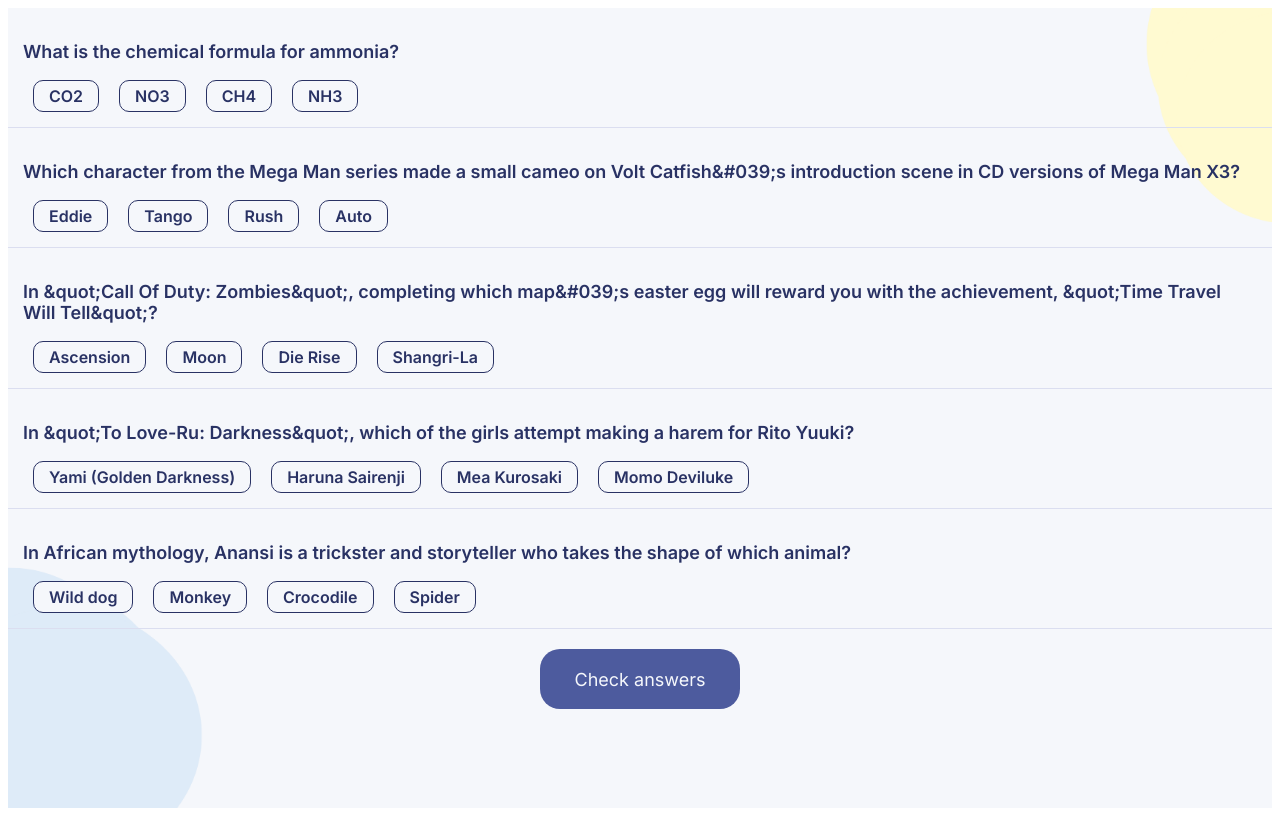
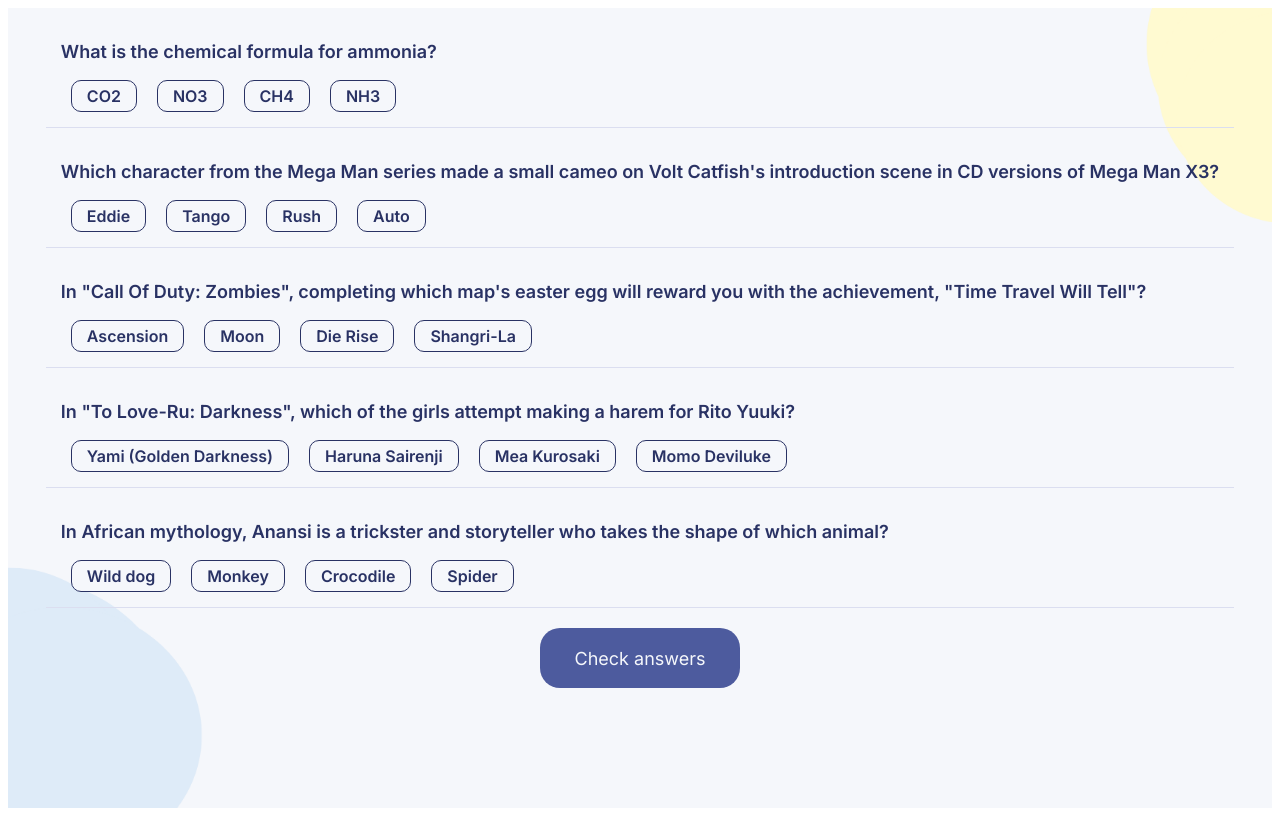
Before and after one commit to yashjangir1/quizzical, a React (Create React App) app: page / in a window 1280 px wide. Built offline with nearby package versions, Linux system fonts and the light colour scheme.

Commit message:
option click functionality

```diff
--- a/package.json
+++ b/package.json
@@ -8,7 +8,8 @@
     "@testing-library/user-event": "^13.5.0",
     "react": "^18.2.0",
     "react-dom": "^18.2.0",
-    "react-scripts": "5.0.1",
+    "react-scripts": "^2.1.3",
+    "uuidv4": "^6.2.13",
     "web-vitals": "^2.1.4"
   },
   "scripts": {
--- a/src/components/Question/index.css
+++ b/src/components/Question/index.css
@@ -1,5 +1,8 @@
 @import url('https://fonts.googleapis.com/css2?family=Barlow:wght@300;400;500;600;800&family=Inter:wght@100;300;400;600;700;800&family=Karla:wght@200;300;400;500;600;800&display=swap');
 
+body{
+    box-sizing: border-box;
+}
 
 .question-container{
     display: flex;
@@ -18,12 +21,10 @@
 .option{
     font-family: Inter;
     font-size: 16px;
-    border: 1px solid #293264;
     border-radius: 10px;
     padding: 5px 15px 5px 15px;
     margin-left: 10px;
     margin-right: 10px;
     color: #293264;
     font-weight: 600;
-    background-color: #F5F7FB;
 }
--- a/src/components/Question/index.js
+++ b/src/components/Question/index.js
@@ -1,17 +1,20 @@
 import React from "react";
 import './index.css'
+import { v4 as uuid } from "uuid";
 
 const Question = (props) => {
     const {question, options} = props
+    const [optionClicked, setOptionClicked] = React.useState('')
+
+    const onOptionSelect = (e) => {
+        setOptionClicked(e.target.textContent);
+    }
 
     return (
         <div className="question-container">
-            <p className="question">{decodeURI(encodeURI(question))}</p>
+            <p className="question">{decodeURI(question.replaceAll("&quot;", '"').replaceAll("&#039;", "'"))}</p>
             <div className="options-container">
-                <button className="option">{options[0]}</button>
-                <button className="option">{options[1]}</button>
-                <button className="option">{options[2]}</button>
-                <button className="option">{options[3]}</button>
+                {options.map((item) => <button onClick = {onOptionSelect} key = {uuid()} className="option" style={{backgroundColor: optionClicked === item ? "#D6DBF5" : "#F5F7FB", border: optionClicked === item ?  "none":"1px solid #293264"}} >{item}</button>)}
             </div>
         </div>
     )
--- a/src/components/QuizQuestions/index.js
+++ b/src/components/QuizQuestions/index.js
@@ -4,17 +4,17 @@
 
 const QuizQuestions = () => {
     const quizArr = [
-        {"category":"Science & Nature","type":"multiple","difficulty":"medium","question":"What is the chemical formula for ammonia?","correct_answer":"NH3","incorrect_answers":["CO2","NO3","CH4"]},
-        {"category":"Entertainment: Video Games","type":"multiple","difficulty":"hard","question":"Which character from the Mega Man series made a small cameo on Volt Catfish&#039;s introduction scene in CD versions of Mega Man X3?","correct_answer":"Auto","incorrect_answers":["Eddie","Tango","Rush"]},
-        {"category":"Entertainment: Video Games","type":"multiple","difficulty":"medium","question":"In &quot;Call Of Duty: Zombies&quot;, completing which map&#039;s easter egg will reward you with the achievement, &quot;Time Travel Will Tell&quot;?","correct_answer":"Shangri-La","incorrect_answers":["Ascension","Moon","Die Rise"]},
-        {"category":"Entertainment: Japanese Anime & Manga","type":"multiple","difficulty":"medium","question":"In &quot;To Love-Ru: Darkness&quot;, which of the girls attempt making a harem for Rito Yuuki?","correct_answer":"Momo Deviluke","incorrect_answers":["Yami (Golden Darkness)","Haruna Sairenji","Mea Kurosaki"]},
-        {"category":"Mythology","type":"multiple","difficulty":"medium","question":"In African mythology, Anansi is a trickster and storyteller who takes the shape of which animal?","correct_answer":"Spider","incorrect_answers":["Wild dog","Monkey","Crocodile"]}
+        { "id":1, "category":"Science & Nature","type":"multiple","difficulty":"medium","question":"What is the chemical formula for ammonia?","correct_answer":"NH3","incorrect_answers":["CO2","NO3","CH4"]},
+        { "id":2, "category":"Entertainment: Video Games","type":"multiple","difficulty":"hard","question":"Which character from the Mega Man series made a small cameo on Volt Catfish&#039;s introduction scene in CD versions of Mega Man X3?","correct_answer":"Auto","incorrect_answers":["Eddie","Tango","Rush"]},
+        { "id":3, "category":"Entertainment: Video Games","type":"multiple","difficulty":"medium","question":"In &quot;Call Of Duty: Zombies&quot;, completing which map&#039;s easter egg will reward you with the achievement, &quot;Time Travel Will Tell&quot;?","correct_answer":"Shangri-La","incorrect_answers":["Ascension","Moon","Die Rise"]},
+        { "id":4, "category":"Entertainment: Japanese Anime & Manga","type":"multiple","difficulty":"medium","question":"In &quot;To Love-Ru: Darkness&quot;, which of the girls attempt making a harem for Rito Yuuki?","correct_answer":"Momo Deviluke","incorrect_answers":["Yami (Golden Darkness)","Haruna Sairenji","Mea Kurosaki"]},
+        { "id":5, "category":"Mythology","type":"multiple","difficulty":"medium","question":"In African mythology, Anansi is a trickster and storyteller who takes the shape of which animal?","correct_answer":"Spider","incorrect_answers":["Wild dog","Monkey","Crocodile"]}
     ]
 
     return (
         <div className="quiz-questions-container">
             <div className="questions-container">
-                {quizArr.map((item) => <Question question = {item.question} options = {[...item.incorrect_answers, item.correct_answer]} />)}
+                {quizArr.map((item) => <Question key = {item.id} question = {item.question} options = {[...item.incorrect_answers, item.correct_answer]} />)}
             </div>
             <button className="check-answer-button">Check answers</button>
         </div>
```
Also changed, not shown: 1 other file (tests, documents, lock files or other folders).
